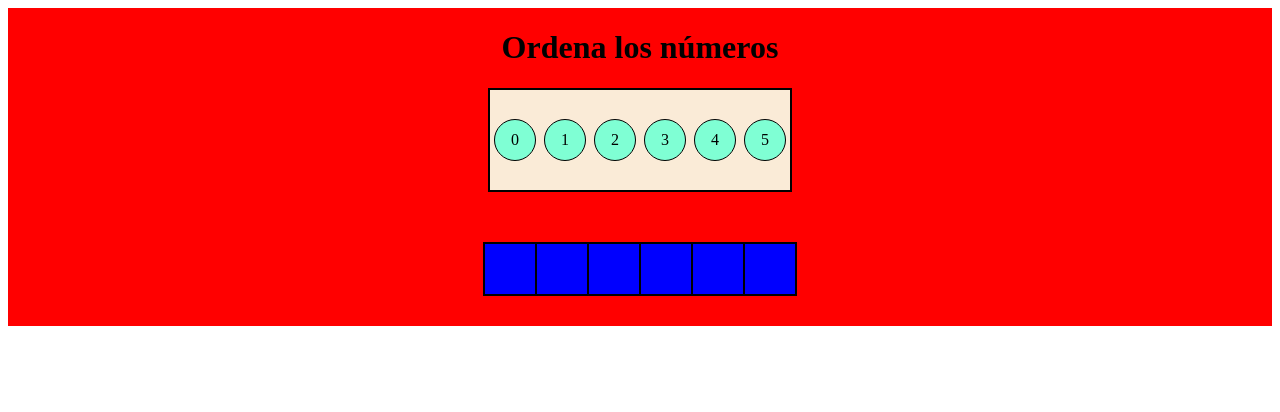
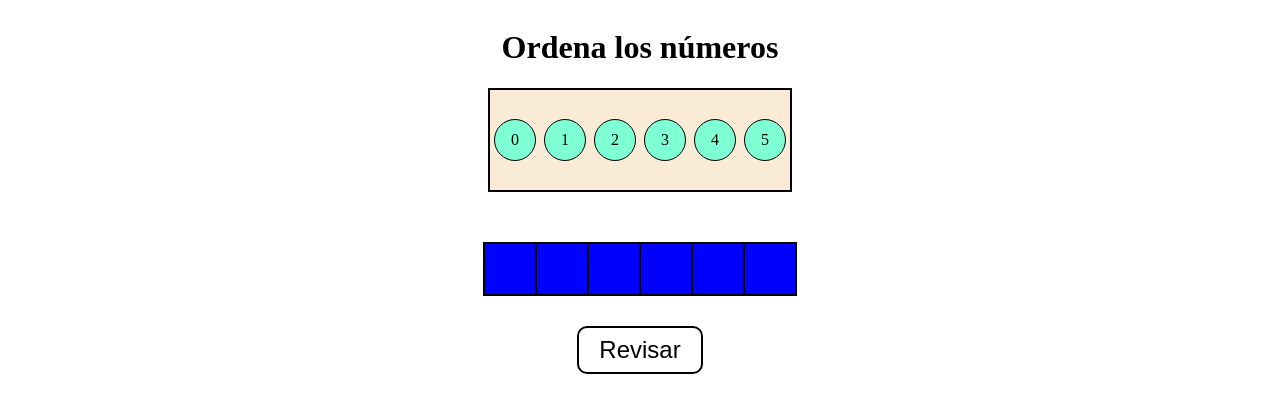
Before and after one commit to CristoferNava/sort-numbers-drag-and-drop-react, a React (Vite) app: page / in a window 1280 px wide. Shown: the top 412 px of the page. Built offline with nearby package versions, Linux system fonts and the light colour scheme.

Commit message:
Checkout button was added to the layout.

```diff
--- a/src/App.css
+++ b/src/App.css
@@ -3,7 +3,7 @@
 }
 
 .main {
-  background-color: red;
+  /* background-color: red; */
 
   display: flex;
   flex-direction: column;
--- a/src/App.jsx
+++ b/src/App.jsx
@@ -23,6 +23,8 @@ function App() {
           return <Square key={idx} />;
         })}
       </div>
+
+      <button className="checkout-btn">Revisar</button>
     </main>
   );
 }
```
